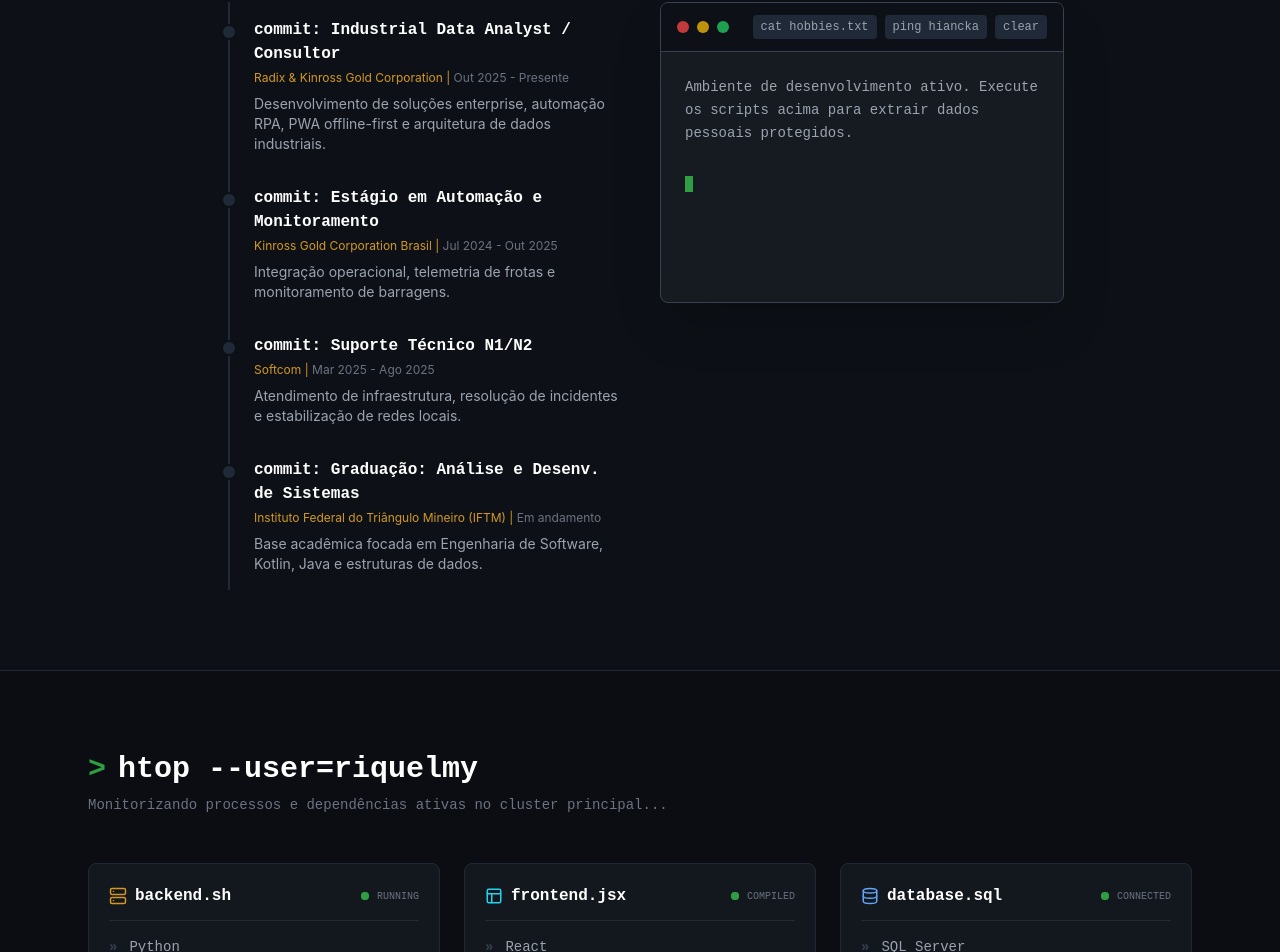
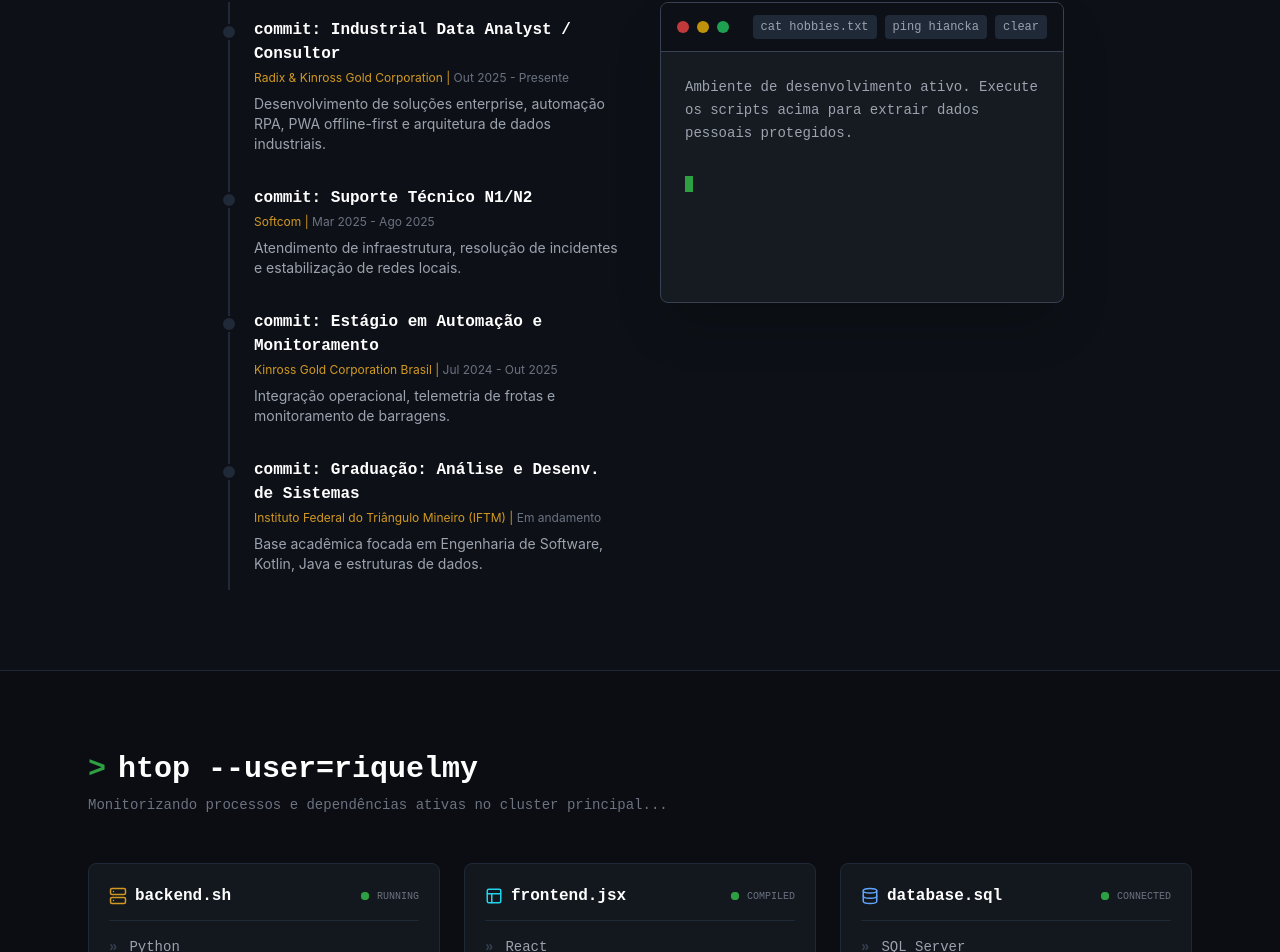
Before and after one commit to Sasagayo29/miyasawa-dev-portfolio, a React (Vite) app in the folder meu-portfolio/: page / in a window 1280 px wide. Shown: the part 947-1899 px from the top of the page. Built offline with nearby package versions, Linux system fonts and the light colour scheme.

Commit message:
correção em timeline commit

```diff
--- a/meu-portfolio/src/components/About.jsx
+++ b/meu-portfolio/src/components/About.jsx
@@ -27,17 +27,18 @@ export default function About() {
       date: "Out 2025 - Presente",
       desc: "Desenvolvimento de soluções enterprise, automação RPA, PWA offline-first e arquitetura de dados industriais."
     },
+
+    {
+      role: "Suporte Técnico N1/N2",
+      company: "Softcom",
+      date: "Mar 2025 - Ago 2025",
+      desc: "Atendimento de infraestrutura, resolução de incidentes e estabilização de redes locais."
+    },
     {
       role: "Estágio em Automação e Monitoramento",
       company: "Kinross Gold Corporation Brasil",
       date: "Jul 2024 - Out 2025",
       desc: "Integração operacional, telemetria de frotas e monitoramento de barragens."
-    },
-    {
-      role: "Suporte Técnico N1/N2",
-      company: "Softcom",
-      date: "Mar 2025 - Ago 2025",
-      desc: "Atendimento de infraestrutura, resolução de incidentes e estabilização de redes locais."
     },
     {
       role: "Graduação: Análise e Desenv. de Sistemas",
```
